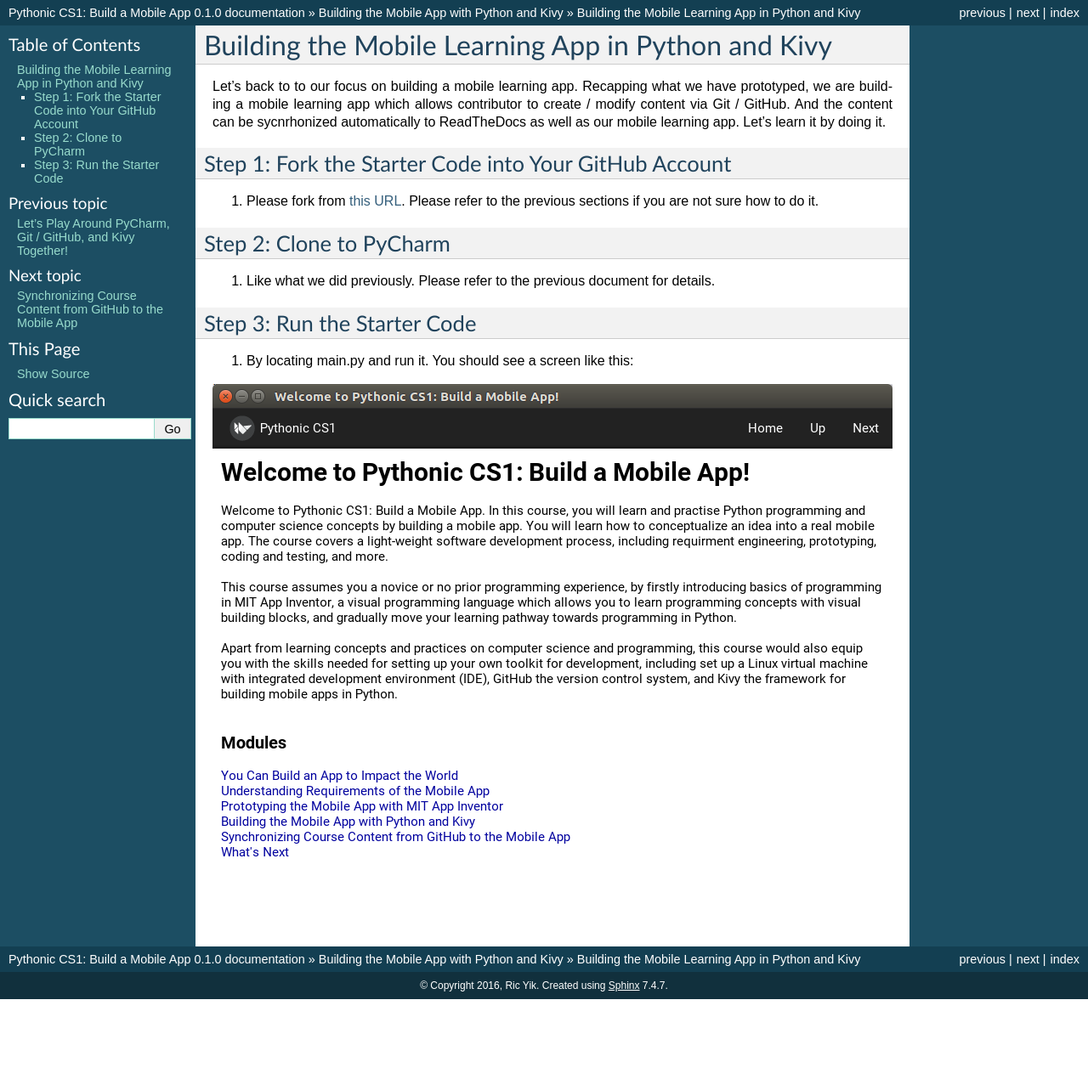
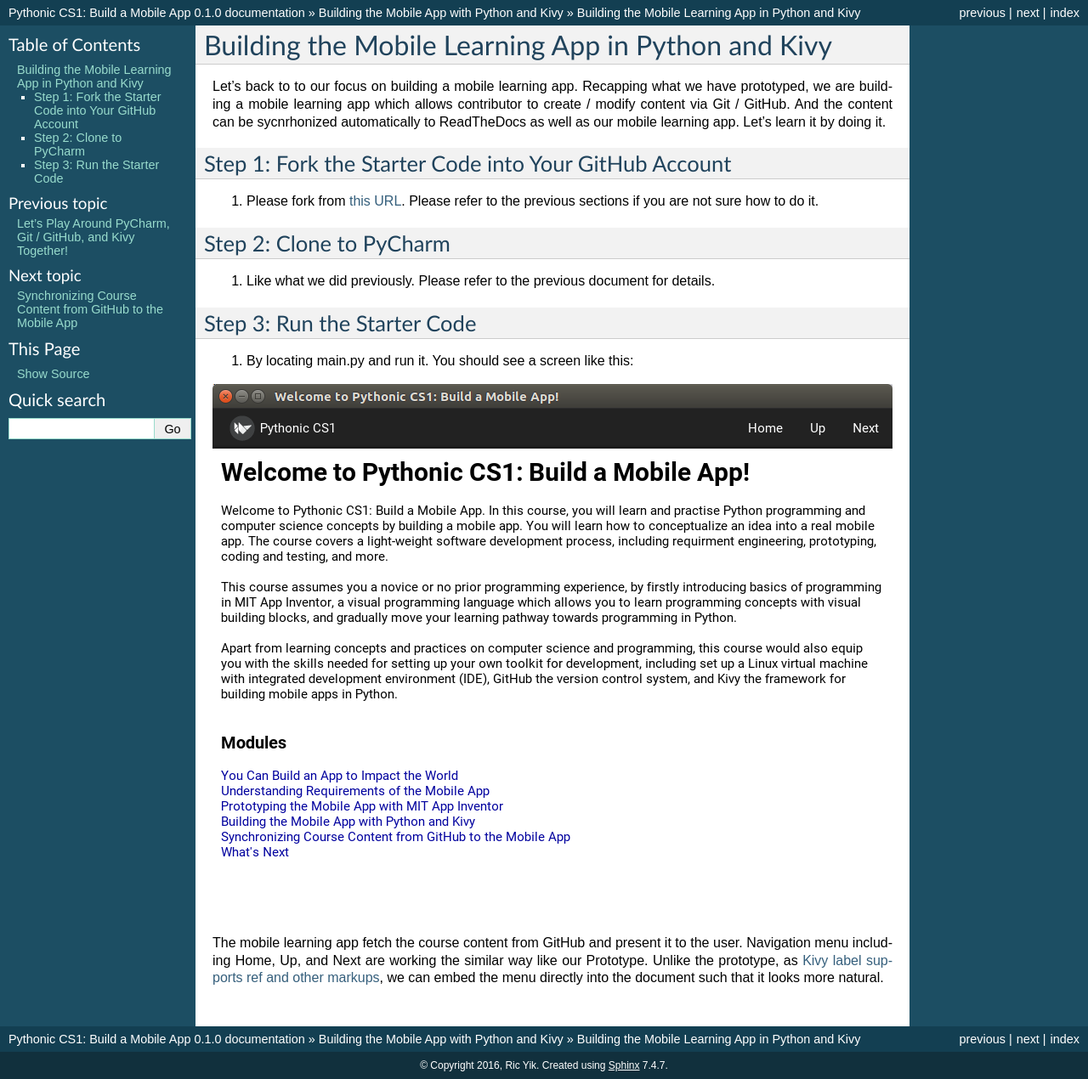
Before and after one commit to Aashritha27/mobileapp.course, a Sphinx documentation site: the page built from docs/building-the-mobile-learning-app-in-python-and-kivy.rst, in a window 1280 px wide. Shown: the whole page at 85% size. Built offline with Sphinx 7.4.7, drawn with Linux system fonts in a browser that asks for light colours; before the commit the page ends 1176 px from its top, so only the background shows below that.

Commit message:
Screen Explained

```diff
--- a/docs/building-the-mobile-learning-app-in-python-and-kivy.rst
+++ b/docs/building-the-mobile-learning-app-in-python-and-kivy.rst
@@ -19,3 +19,5 @@
 #. By locating main.py and run it. You should see a screen like this:
 
 .. image:: pythonic-cs1-kivy.png
+
+The mobile learning app fetch the course content from GitHub and present it to the user. Navigation menu including Home, Up, and Next are working the similar way like our Prototype. Unlike the prototype, as `Kivy label supports ref and other markups <https://kivy.org/docs/api-kivy.core.text.markup.html>`_, we can embed the menu directly into the document such that it looks more natural.
```
